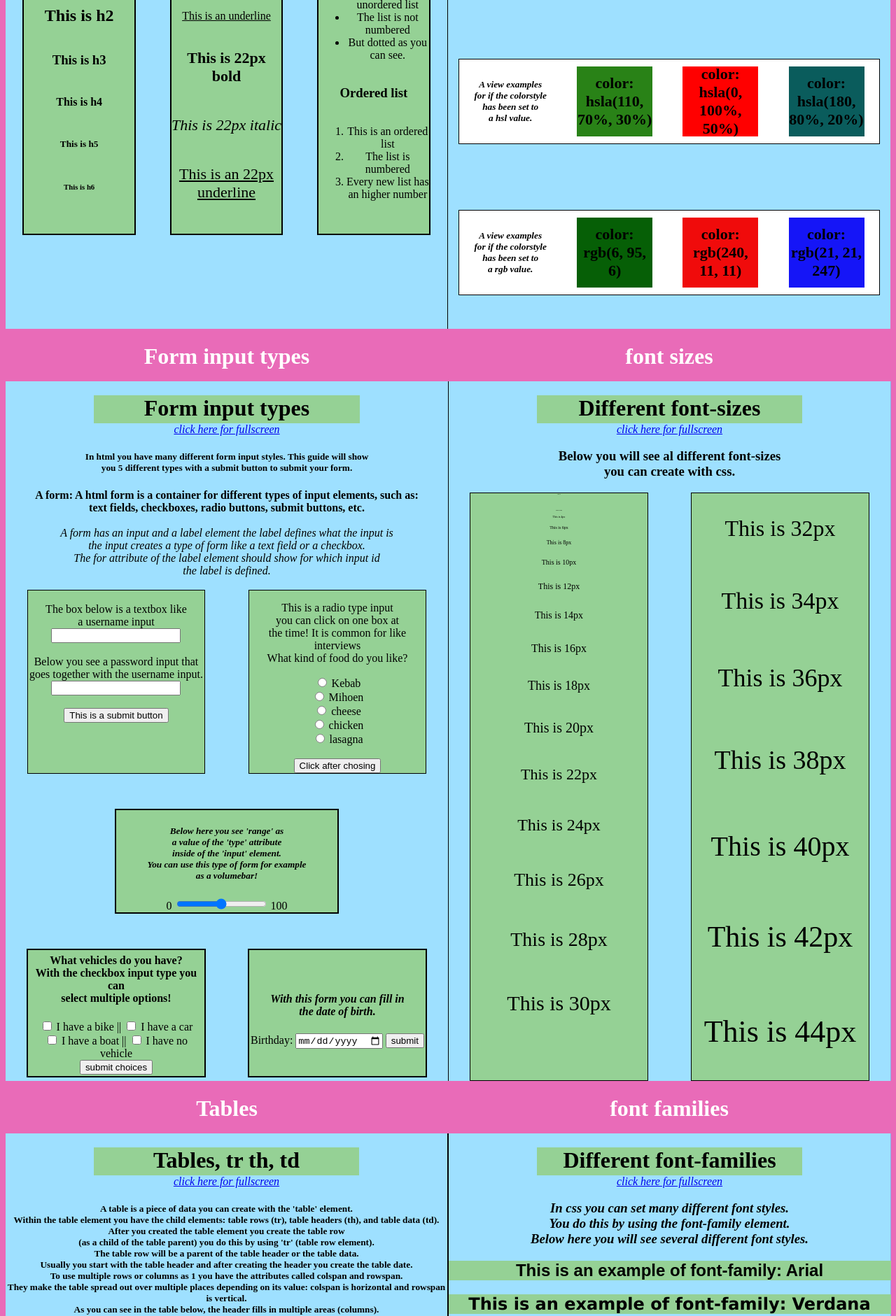
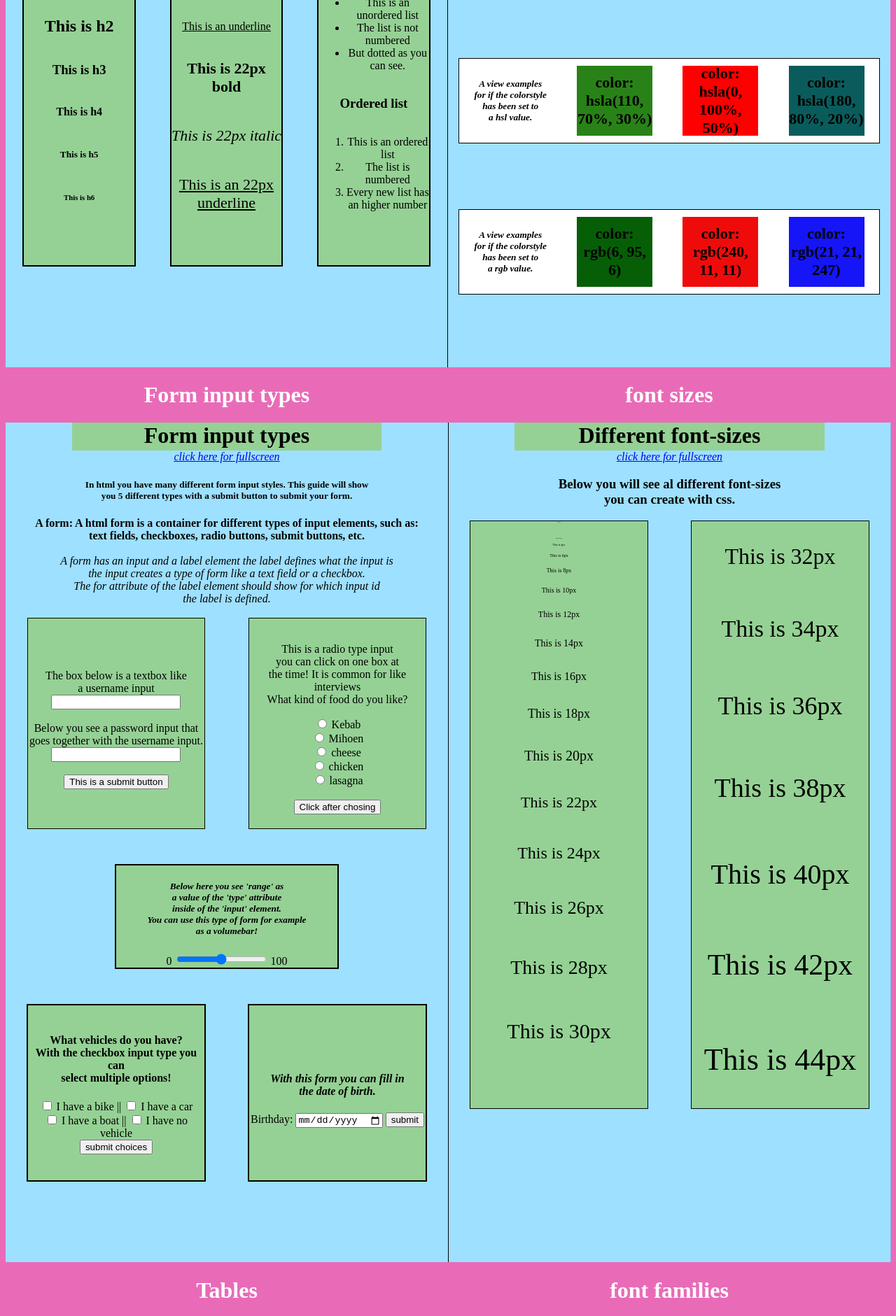
Before and after one commit to wil004/htmlAndCssGuide, a plain HTML site: page index.html in a window 1280 px wide. Shown: the part 735-2616 px from the top of the page at 70% size. Drawn offline with Linux system fonts and the light colour scheme.

Commit message:
Perfectionised height pixels

```diff
--- a/index.css
+++ b/index.css
@@ -100,29 +100,84 @@ margin-bottom: 5px;
 
 .html-header {
     background-color:  rgb(228, 70, 167, 0.8);
-    height: 75px;
     color: white;
+    display: inline-flex;
+    justify-content: center;
+}
+
+.css-header {
+    background-color:  rgb(228, 70, 167, 0.8);
+    color: white;
+    width: 100%;
+    display: inline-flex;
+    justify-content: center;
 }
 
 .mainh1 {
     background-color: rgb(149, 209, 149);
     height: 40px;
-    width: 60%;
+    width: 70%;
     margin: 0 auto;
-    margin-top: 20px;
+    padding: 0;
 }
 
 
 
 #Text-styles {
-    height: 800px;
     background-color: rgba(94, 204, 255, 0.6);
     border-right: solid 1px black;
+    height: 850px;
 }
 
 #Text-styles .h22 {
     margin-top: 20px;
     margin-bottom: 50px;
+}
+
+#colors {
+    background-color: rgba(94, 204, 255, 0.6);
+    width: 100%;
+    border-left: 1px;
+    height: 850px;
+}
+
+#input-types {
+    background-color: rgba(94, 204, 255, 0.6);
+    width: 100%;
+    border-right: solid 1px black;
+    height: 1200px;
+}
+
+#font-sizes {
+    background-color: rgba(94, 204, 255, 0.6);
+    width: 100%;
+    border-left: solid 1px black;
+    height: 1200px;
+}
+
+#table {
+    border-right: solid 1px black;
+    background-color: rgba(94, 204, 255, 0.6);
+    height: 950px;
+}
+
+#tablee {
+    border-right: solid 1px black;
+    background-color: rgba(94, 204, 255, 0.6);
+    width: 100%;
+    display: flex;
+    flex-direction: column;
+    justify-content: center;
+    align-items: center;
+    height: 100%;
+    max-height: 1200px;
+}
+
+#font-family {
+    width: 100%;
+    height: 950px;
+    background-color: rgba(94, 204, 255, 0.6);
+    border-left: solid 1px black;
 }
 
  .dataInTextStyles {
@@ -136,7 +191,7 @@ margin-bottom: 5px;
      display: inline-flex;
      flex-direction: column;
      width: 25%;
-     height: 460px;
+     height: 520px;
      background-color: rgb(149, 209, 149);
      justify-content: center;
  }
@@ -146,7 +201,7 @@ margin-bottom: 5px;
      display: inline-flex;
      flex-direction: column;
      width: 25%;
-     height: 460px;
+     height: 520px;
      background-color: rgb(149, 209, 149);
      justify-content: center;
  }
@@ -184,31 +239,6 @@ margin-bottom: 5px;
 }
 
 
-.css-header {
-    background-color:  rgb(228, 70, 167, 0.8);
-    height: 75px;
-    color: white;
-    width: 100%;
-}
-
-#colors {
-    height: 150px;
-}
-
-#colors,
-.css-content .ninecolors {
-    width: 100%;
-    background-color: rgba(94, 204, 255, 0.6);
-    border-left: 1px;
-}
-
-
-#colors,
-.css-content2 .ninecolors {
-    width: 100%;
-    background-color: rgba(94, 204, 255, 0.6);
-    border-left: 1px;
-}
 
  .ninecolors{
      display: flex;
@@ -339,12 +369,6 @@ margin-bottom: 5px;
     font-size: 22px;
 }
 
-#input-types {
-    background-color: rgba(94, 204, 255, 0.6);
-    width: 100%;
-    border-right: solid 1px black;
-    height: 1000px;
-}
 
 .differentInputTypes {
     display: flex;
@@ -357,6 +381,8 @@ margin-bottom: 5px;
     background-color: rgb(149, 209, 149);
     width: 40%;
     justify-content: center;
+    align-items: center;
+    height: 300px;
 }
 
 .radioButton {
@@ -365,6 +391,8 @@ margin-bottom: 5px;
     background-color: rgb(149, 209, 149);
     width: 40%;
     justify-content: center;
+    align-items: center;
+    height: 300px;
 }
 
 .moreDifferentInputTypes {
@@ -382,7 +410,7 @@ margin-bottom: 5px;
 .checkboxx {
     display: inline-flex;
     border: solid 2px black;
-    height: 180px;
+    height: 250px;
     align-items: center;
     background-color: rgb(149, 209, 149);
     width: 40%;
@@ -392,19 +420,13 @@ margin-bottom: 5px;
 .birthdayy {
     display: inline-flex;
     border: solid 2px black;
-    height: 180px;
+    height: 250px;
     align-items: center;
     background-color: rgb(149, 209, 149);
     width: 40%;
     justify-content: center;
 }
 
-#font-sizes {
-    background-color: rgba(94, 204, 255, 0.6);
-    width: 100%;
-    border-left: solid 1px black;
-    height: 1000px;
-}
 
 .differentsizes {
     display: flex;
@@ -454,21 +476,6 @@ margin-bottom: 5px;
 .px48 {font-size: 48px;}
 .px50 {font-size: 50px;}
 
-#table {
-    border-right: solid 1px black;
-    background-color: rgba(94, 204, 255, 0.6);
-    height: 820px;
-}
-
-#tablee {
-    border-right: solid 1px black;
-    background-color: rgba(94, 204, 255, 0.6);
-    width: 100%;
-    display: flex;
-    flex-direction: column;
-    justify-content: center;
-    align-items: center;
-}
 
 .table {
     display: inline-flex;
@@ -502,11 +509,9 @@ margin-bottom: 5px;
    background-color: rgb(149, 209, 149);
 }
 
-#font-family {
-    width: 100%;
-    height: 820px;
-    background-color: rgba(94, 204, 255, 0.6);
-    border-left: solid 1px black;
+
+#font-family h2 {
+    margin: 23px 0px;
 }
 
 .arial {
@@ -565,6 +570,8 @@ footer {
     display: flex;
     justify-content: space-between;
     background-color: black;
+    position: relative;
+    opacity: 0.7;
 }
 
 .inspiration {
```
Also changed, not shown: Color-styles.html (+1 -1 lines), cssguide.html (+1 -1 lines), index.html (+2 -1 lines).
